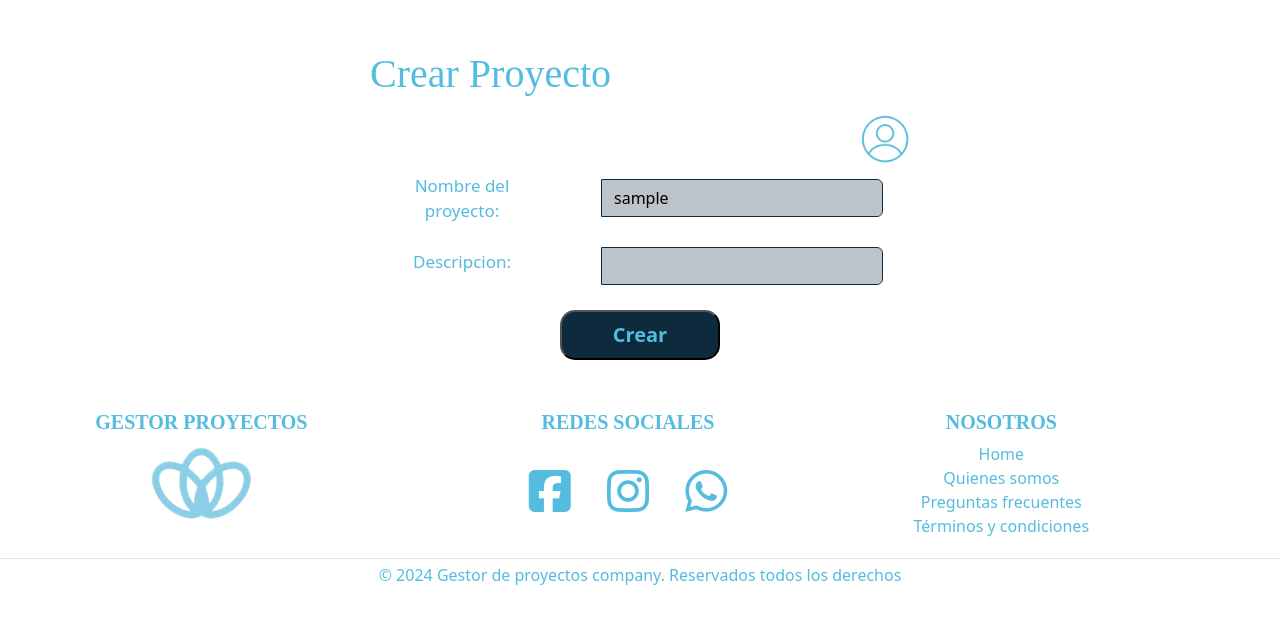
After one commit to sanntiiagoo/Gestor-Proyectos, a Django app: page /crearprojectos/ in a window 1280 px wide. The commit adds this page. Shown: the top 624 px of the page. Run offline with Django 5.2, Linux system fonts and the light colour scheme; the visitor is signed in with stand-in values (Sample User, id 1); some libraries are stand-ins or nearby versions.

Commit message:
Agg una parte de crear

```diff
--- a/gestor/urls.py
+++ b/gestor/urls.py
@@ -28,6 +28,7 @@ urlpatterns = [
     path('proyectos/', views.proyectos, name='proyectos'),
     path('perfil/',views.actualizarperfil, name='actualizar_perfil'),
     path('logout/',views.exit, name='logout'),
+    path('crearprojectos/',views.crearprojectos, name='crearprojectos'),
 
 ]
 
--- a/gestor/views.py
+++ b/gestor/views.py
@@ -158,3 +158,25 @@ def actualizarperfil(request):
             return redirect('proyectos')  # Redirige de vuelta a la página de perfil
 
     return render(request, 'perfilconfig.html')  # Asegúrate de que este nombre coincida con tu archivo de plantilla
+
+@login_required
+def crearprojectos(request):
+        if request.method == 'POST':
+            nombre = request.POST.get('nombre')
+            descripcion = request.POST.get('descripcion')
+            #fecha_inicio = request.POST.get('fecha_inicio')
+            #fecha_fin = request.POST.get('fecha_fin')
+
+            #Validar nombre y descripcion no esten vacios
+            if not nombre or not descripcion:
+                messages.error(request, 'Por favor, ingresa un nombre y una descripción.')
+                return redirect('crearprojectos')
+
+            #Crear y guardar proyecto
+            Proyecto.objects.create(nombre=nombre, descripcion=descripcion, creador=request.user)
+            messages.success(request, 'Proyecto creado exitosamente.')
+
+            return redirect('proyectos')  # Redirige a la lista de proyectos
+
+
+        return render(request, 'crearprojectos.html')
--- /dev/null
+++ b/templates/crearprojectos.html
@@ -0,0 +1,67 @@
+
+{% load static %}
+<!DOCTYPE html>
+<html lang="es">
+<head>
+    <meta charset="UTF-8">
+    <meta name="viewport" content="width=device-width, initial-scale=1.0">
+    <title>Perfil Gestor de Proyectos</title>
+    <link rel="shortcut icon" href=" {% static 'imagenes/ico/logo-gestor-proyectos-en-azul.ico' %}">
+
+    <link rel="stylesheet" href="{% static 'css/perfilconfig.css' %}">
+    <link rel="stylesheet" href="https://cdnjs.cloudflare.com/ajax/libs/font-awesome/6.6.0/css/all.min.css" integrity="sha512-Kc323vGBEqzTmouAECnVceyQqyqdsSiqLQISBL29aUW4U/M7pSPA/gEUZQqv1cwx4OnYxTxve5UMg5GT6L4JJg==" crossorigin="anonymous" referrerpolicy="no-referrer" />
+    <link rel="stylesheet" href="https://cdn.jsdelivr.net/npm/bootstrap@5.3.2/dist/css/bootstrap.min.css" integrity="sha384-T3c6CoIi6uLrA9TneNEoa7RxnatzjcDSCmG1MXxSR1GAsXEV/Dwwykc2MPK8M2HN" crossorigin="anonymous">
+</head>
+<body>
+    <!------Contenedor--Titulo- iconologin------->
+
+
+    <div class="containermain">
+
+        <div class="tittle mb-2  ">
+        <h1>Crear Proyecto</h1>
+        </div>
+
+        <div class="profileicon   float-lg-end">
+            {% comment %} <i  class="hola fa-regular fa-user fa-2x" ></i> {% endcomment %}
+            <img id="fotoperfil" src="{{ user.picture.url }}" alt="">
+
+        </div>
+
+    <div>
+
+    <!-------contenedor formulario---------------------->
+
+        <div class="container   ">
+            <!--------formulario------------->
+            <form class="input row " method="POST" action="{% url 'crearprojectos' %}"  >
+                {% csrf_token %} <!-------Seguridad ataques CSRF----------------------->
+                <!-------contenedor label--inputs----------------------->
+                <div class="input-group"  >
+                    <label for="" class="col-form-label">Nombre del proyecto:</label>
+                    <input type="text" class="form-control  " name="username" value="{{ user.username }}"  required>
+                </div>
+
+                <div class="input-group"  >
+                    <label for="" class="form-label">Descripcion:</label>
+                    <input type="text" class="form-control" name="description" required>
+                </div>
+
+
+                <!--------------boton-actualizar------------------->
+                <button type="submit" class="Boton  ">Crear</button>
+
+
+            </form>
+        </div>
+
+        </div>
+
+    </div>
+
+
+    {% include "footer.html" %}
+
+
+</body>
+</html>
--- a/templates/login.html
+++ b/templates/login.html
@@ -36,7 +36,7 @@
 
            {% comment %}  Campo de nombre de usuario o correo {% endcomment %}
             <div class="input_campos">
-                <label for="username" >Correo electronico</label>
+                <label for="username" >Usuario o Correo</label>
                 <input type="text" name="username" class="correo" required>
             </div>
 
--- a/templates/vistaprojectos.html
+++ b/templates/vistaprojectos.html
@@ -66,7 +66,7 @@
                 <div class="project-card">
 
                     <button class="btn btn-view "><i class="fa-solid fa-plus fa-2x"></i></button>
-                    <h5>Crear Nuevo Proyecto</h5>
+                    <a href="{% url 'crearprojectos' %}"><h5>Crear Nuevo Proyecto</h5></a>
 
                 </div>
             </div>
```
